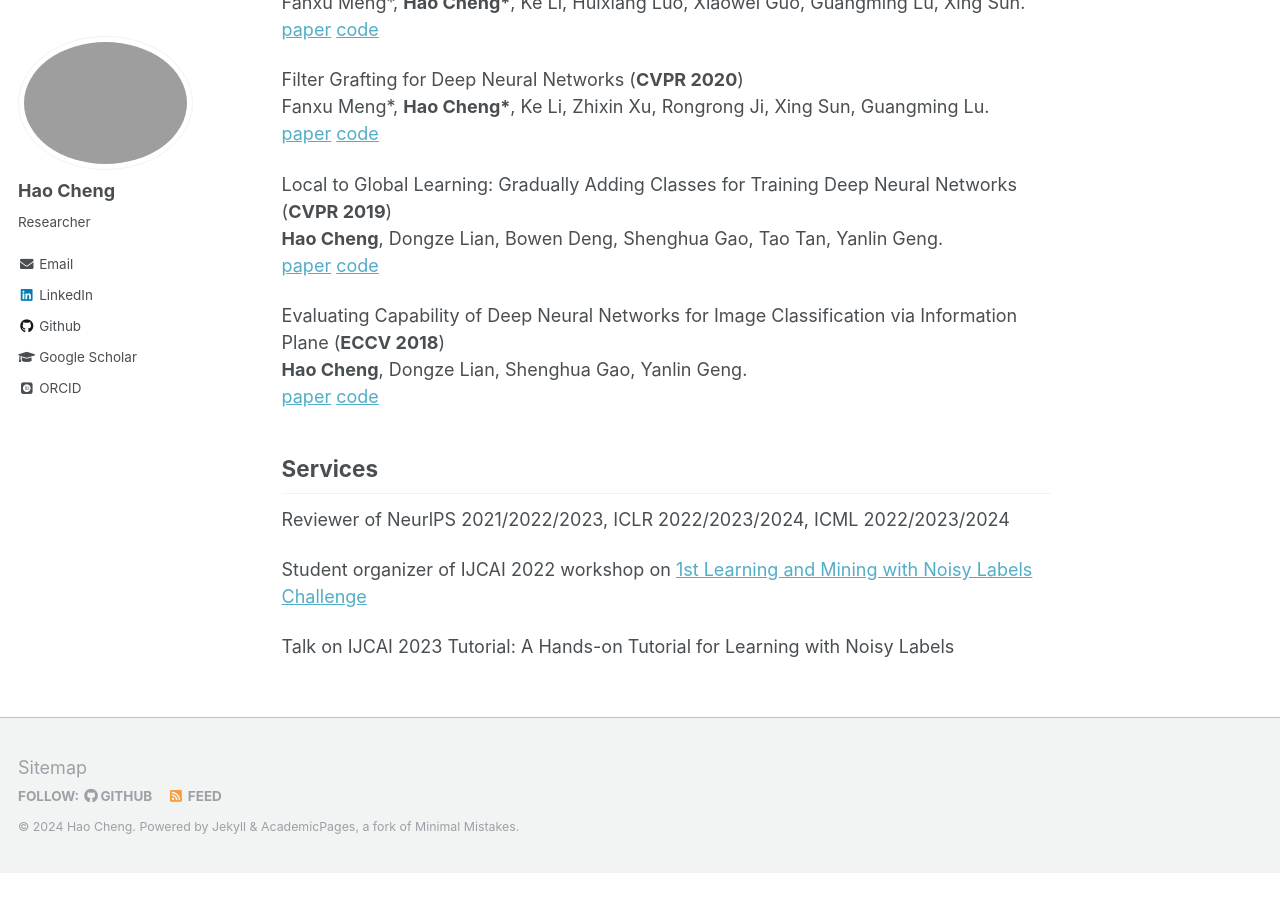
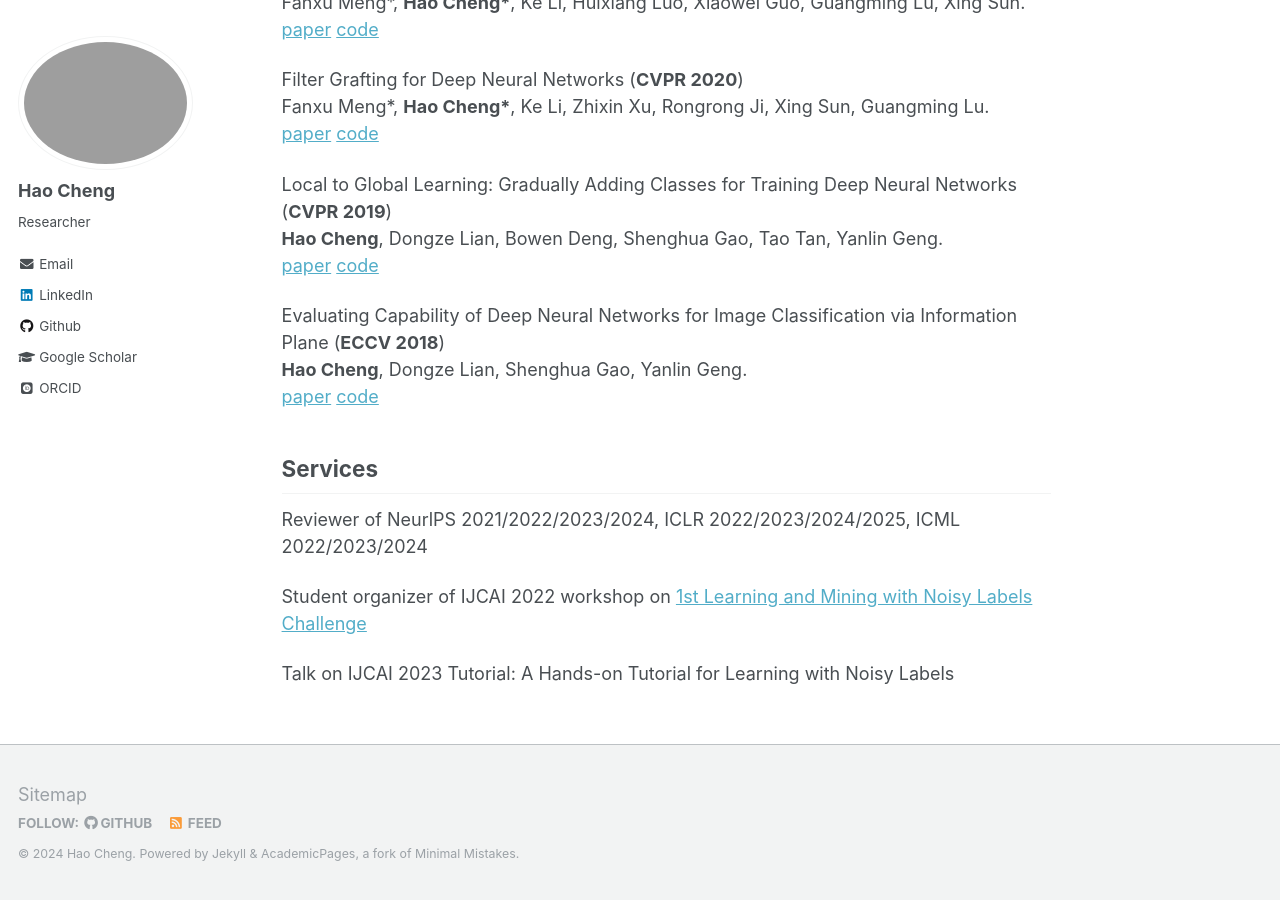
Before and after one commit to haochenglouis/haochenglouis.github.io, a Jekyll site: the page built from _pages/about.md, in a window 1280 px wide and 900 px high, scrolled down 1420 px. Built offline with Jekyll 4.4.1, drawn with Linux system fonts in a browser that asks for light colours; some web fonts are replaced; before the commit the page ends 2293 px from its top, so only the background shows below that.

Commit message:
Update about.md

```diff
--- a/_pages/about.md
+++ b/_pages/about.md
@@ -46,7 +46,7 @@ Jiaheng Wei, Zhaowei Zhu, **Hao Cheng**, Tongliang Liu, Gang Niu, Yang Liu.
 
 Learning with Instance-Dependent Label Noise: A Sample Sieve Approach (**ICLR 2021**)
 **Hao cheng\***, Zhaowei Zhu\*, Xingyu Li, Yifei Gong, Xing Sun, Yang Liu.
-[paper](https://arxiv.org/abs/2110.09022) [code](https://github.com/haochenglouis/cores)
+[paper](https://arxiv.org/pdf/2010.02347) [code](https://github.com/haochenglouis/cores)
 
 Pruning Filter in Filter (**NeurlPS 2020**)
 Fanxu Meng\*, **Hao Cheng\***, Ke Li, Huixiang Luo, Xiaowei Guo, Guangming Lu, Xing Sun.
@@ -67,7 +67,7 @@ Evaluating Capability of Deep Neural Networks for Image Classification via Infor
 
 ## Services
 
-Reviewer of NeurlPS 2021/2022/2023, ICLR 2022/2023/2024, ICML 2022/2023/2024
+Reviewer of NeurlPS 2021/2022/2023/2024, ICLR 2022/2023/2024/2025, ICML 2022/2023/2024
 
 Student organizer of IJCAI 2022 workshop on [1st Learning and Mining with Noisy Labels Challenge](http://ucsc-real.soe.ucsc.edu:1995/Competition.html)
 
```
